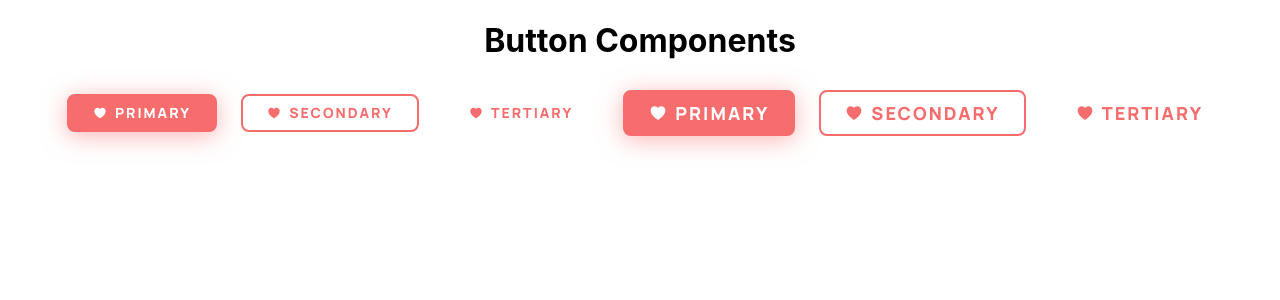
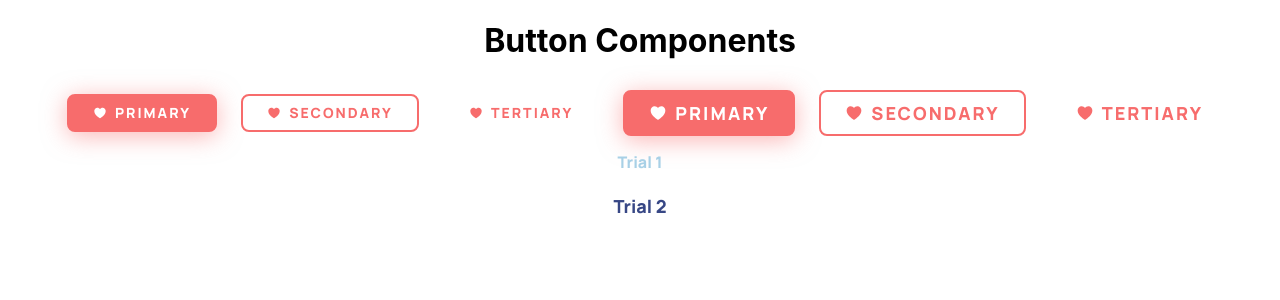
Before and after one commit to maecchiato/mgbutton, a React (Create React App) app: page / in a window 1280 px wide. Shown: the top 300 px of the page. Built offline with nearby package versions, Linux system fonts and the light colour scheme.

Commit message:
Added Link Button Components

```diff
--- a/src/App.css
+++ b/src/App.css
@@ -7,10 +7,20 @@
   --accent: #F76C6C;
   --accent-dark: #E45B5B;
   --accent-50: #F9CDCD;
+  --primary-25:#EBF4F9;
 }
 
 .App {
   text-align: center;
+}
+
+.button-row{
+  display: flex;
+  flex-direction: row;
+  justify-content:center;
+  align-items: center;
+  padding: 8px;
+  width:100%;
 }
 
 /* .App-logo {
--- a/src/App.js
+++ b/src/App.js
@@ -3,6 +3,7 @@ import React, {useState} from "react"
 
 import './App.css';
 import { Button } from './components/Button';
+import { LinkButton } from './components/LinkButton';
 
 export default function App() {
   const [buttons, setButtons] = useState([
@@ -26,6 +27,11 @@ export default function App() {
           children={button.children} />
         ))}
       </div>
+      <LinkButton>Trial 1</LinkButton>
+      <LinkButton
+      buttonBg="linkbtn--dark"
+      buttonSize="linkbtn--large"
+      >Trial 2</LinkButton>
     </div>
   );
 }
--- a/src/components/LinkButton.jsx
+++ b/src/components/LinkButton.jsx
@@ -13,12 +13,12 @@ const SIZES = [
     "linkbtn--large",
 ];
 
-export const LinkButton = (
+export const LinkButton = ({
     children,
     href,
     buttonBg,
     buttonSize
-) => {
+}) => {
     //-----checks if the style is included in the array and if not, fallbacks to the first value in the list
     const checkButtonBg = BACKGROUNDS.includes(buttonBg) ? buttonBg : BACKGROUNDS[0];
 
@@ -26,9 +26,17 @@ export const LinkButton = (
     const checkButtonSize = SIZES.includes(buttonSize) ? buttonSize : SIZES[0];
 
     return (
-        <div>
-            <a className={`a ${checkButtonBg} ${checkButtonSize}`}
-            href={href}>{children}</a>
+        // <div className="link-btn">
+        //     <div>
+        //         <a className={`a ${checkButtonBg} ${checkButtonSize}`}
+        //         href={href}>{children}</a>
+        //     </div>
+
+        // </div>
+
+        <div className="link-btn">
+            <a className={`${checkButtonBg} ${checkButtonSize}`}
+            href="#">{children}</a>
         </div>
     )
 };
--- a/src/styles/component-styles/button.css
+++ b/src/styles/component-styles/button.css
@@ -1,12 +1,3 @@
-.button-row{
-    display: flex;
-    flex-direction: row;
-    justify-content:center;
-    align-items: center;
-    padding: 8px;
-    width:100%;
-}
-
 .mr-8{
     margin-right: 8px;
 }
--- a/src/styles/component-styles/linkbutton.css
+++ b/src/styles/component-styles/linkbutton.css
@@ -0,0 +1,73 @@
+.link-btn{
+    display: flex;
+    flex-direction: column;
+    align-items: center;
+    padding: 8px 0px 0px;
+}
+
+a{
+    display: block;
+    font-family: "Manrope", sans-serif;
+    font-style: normal;
+    font-weight: bold;
+    padding-bottom: 15px;
+    text-decoration: none;
+    font-weight: 800;
+    margin: 0 10px;
+
+}
+
+a,
+a:after,
+a:before {
+  transition: all .3s;
+}
+
+a:active {
+    color: var(--primary);
+}
+
+.link-btn a{
+    position: relative;
+}
+
+.link-btn a:after {
+    position: absolute;
+    bottom: 0;
+    left: 0;
+    right: 0;
+    margin: auto;
+    width: 0%;
+    content: '.';
+    color: transparent;
+    background: var(--secondary);
+    height: 6px;
+}
+
+.link-btn a:hover:after {
+    width: 100%;
+}
+
+.link-btn a:active:after {
+    background: var(--primary);
+}
+
+/* Button Colors and Styles */
+
+.linkbtn--light{
+    color: var(--primary);
+}
+
+.linkbtn--dark{
+    color: var(--secondary);
+}
+
+.linkbtn--small{
+    font-size: 16px;
+    line-height: 20px;
+}
+
+.linkbtn--large{
+    font-size: 18px;
+    line-height: 22px;
+}
```
